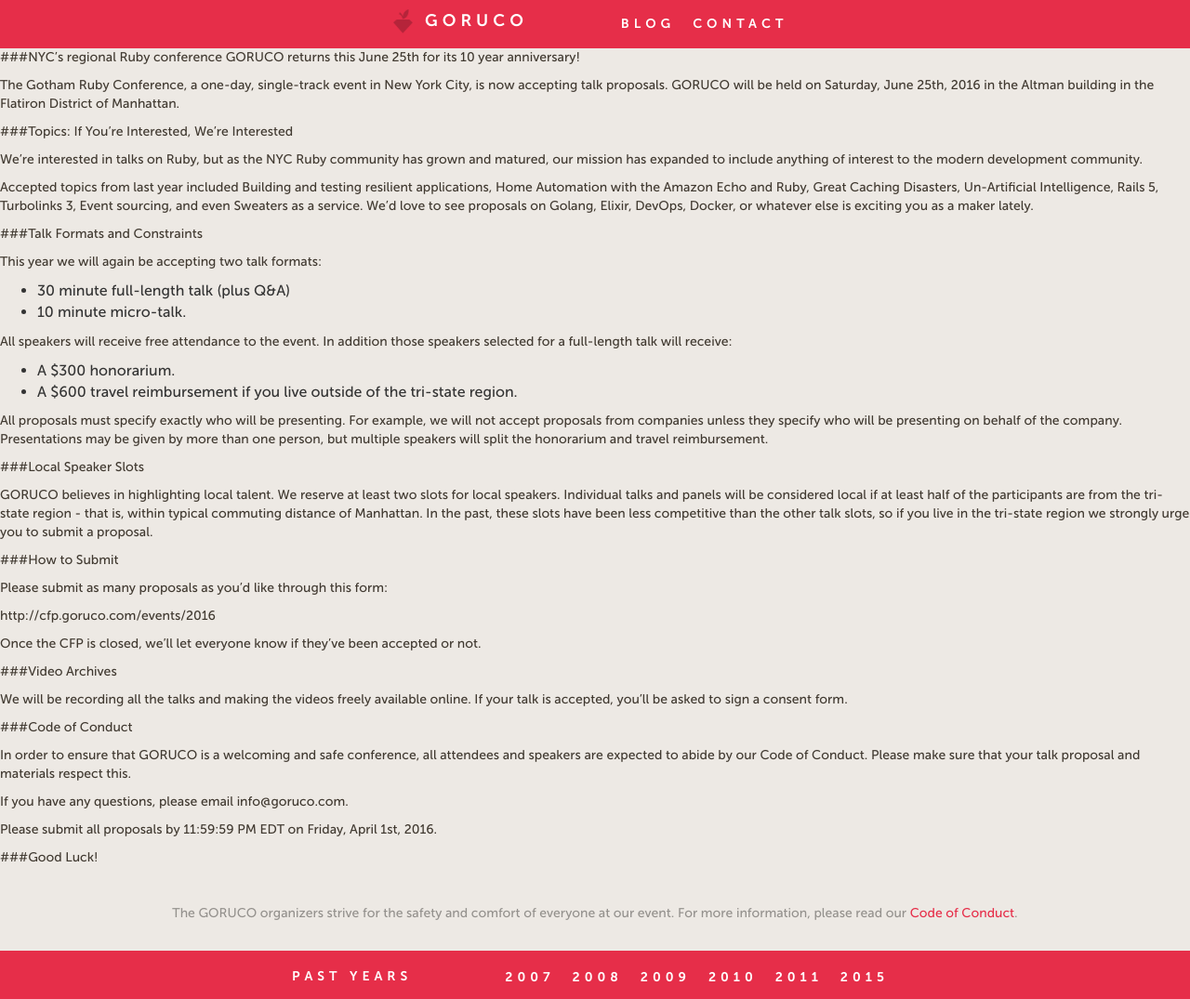
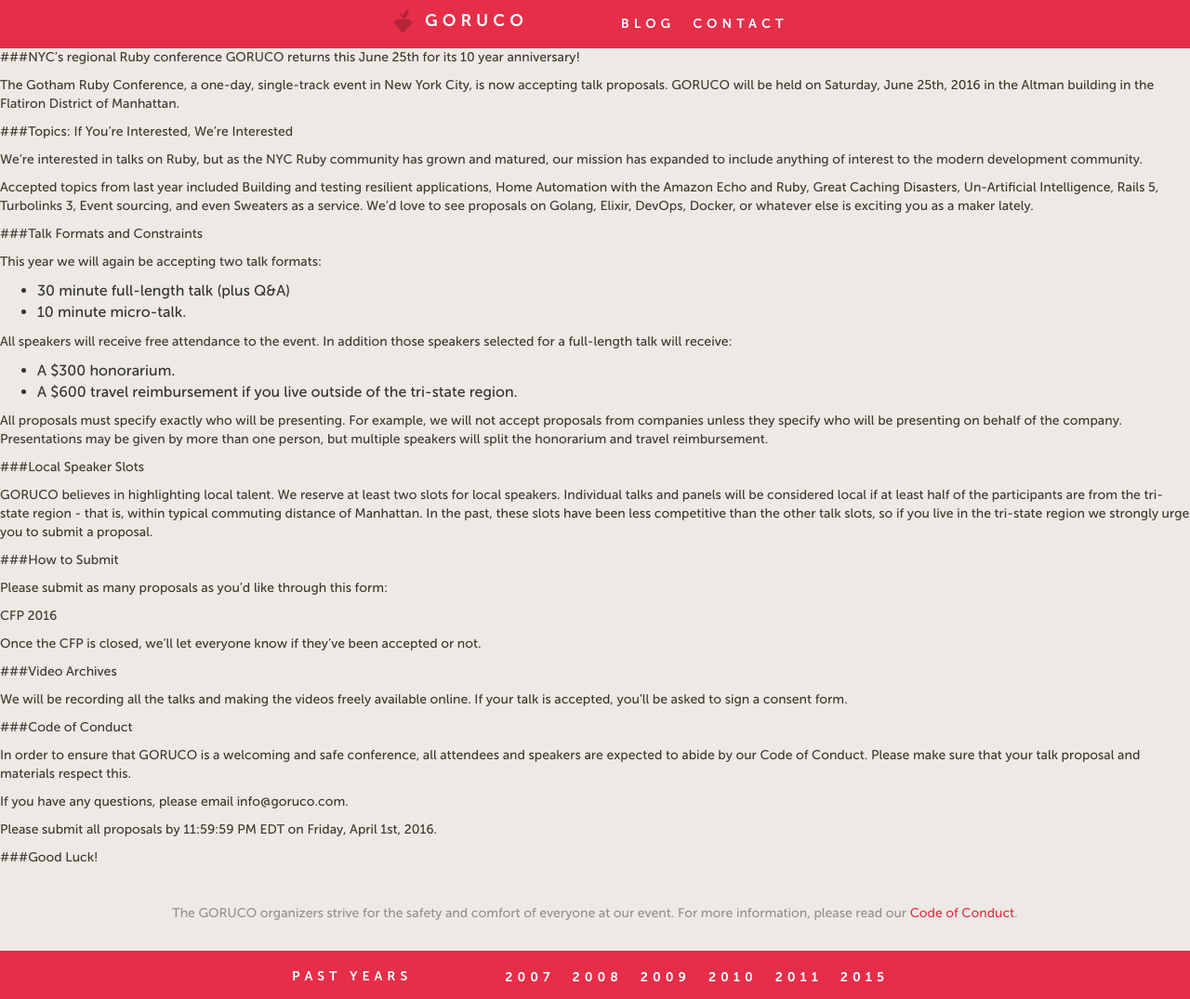
Before and after one commit to goruco/goruco2016, a Jekyll site: the page built from _posts/2016-03-01-CFP-is-open.md, in a window 1280 px wide. Shown: the whole page at 93% size. Built offline with Jekyll 4.4.1, drawn with Linux system fonts in a browser that asks for light colours; some of the changed lines change nothing that is shown.

Commit message:
Changing cfp link

```diff
--- a/_posts/2016-03-01-CFP-is-open.md
+++ b/_posts/2016-03-01-CFP-is-open.md
@@ -41,7 +41,7 @@
 
 Please submit as many proposals as you'd like through this form:
 
-[http://cfp.goruco.com/events/2016](http://cfp.goruco.com/events/2016)
+[CFP 2016](http://cfp.goruco.com/events/2016)
 
 Once the CFP is closed, we'll let everyone know if they've been accepted or not.
 
```
